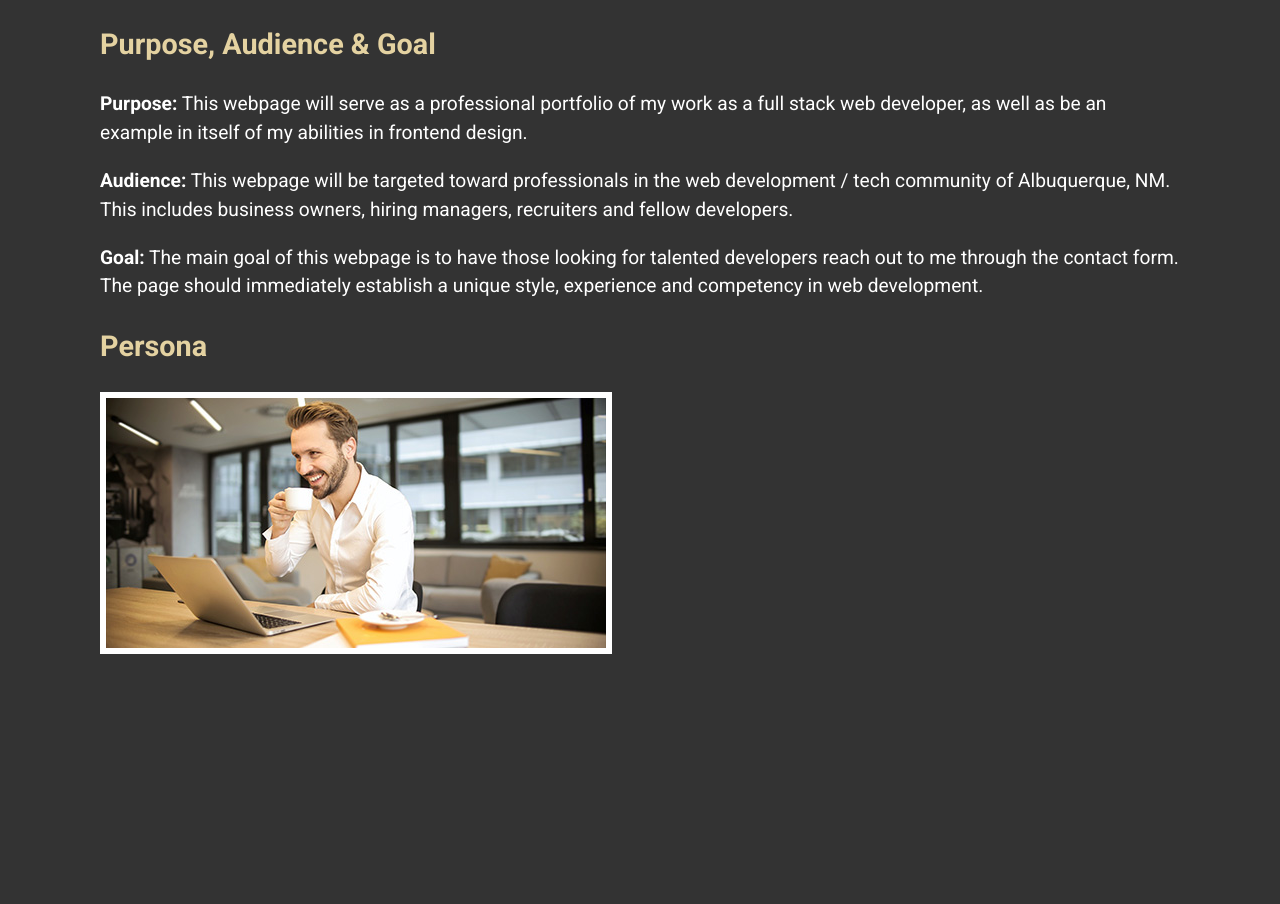
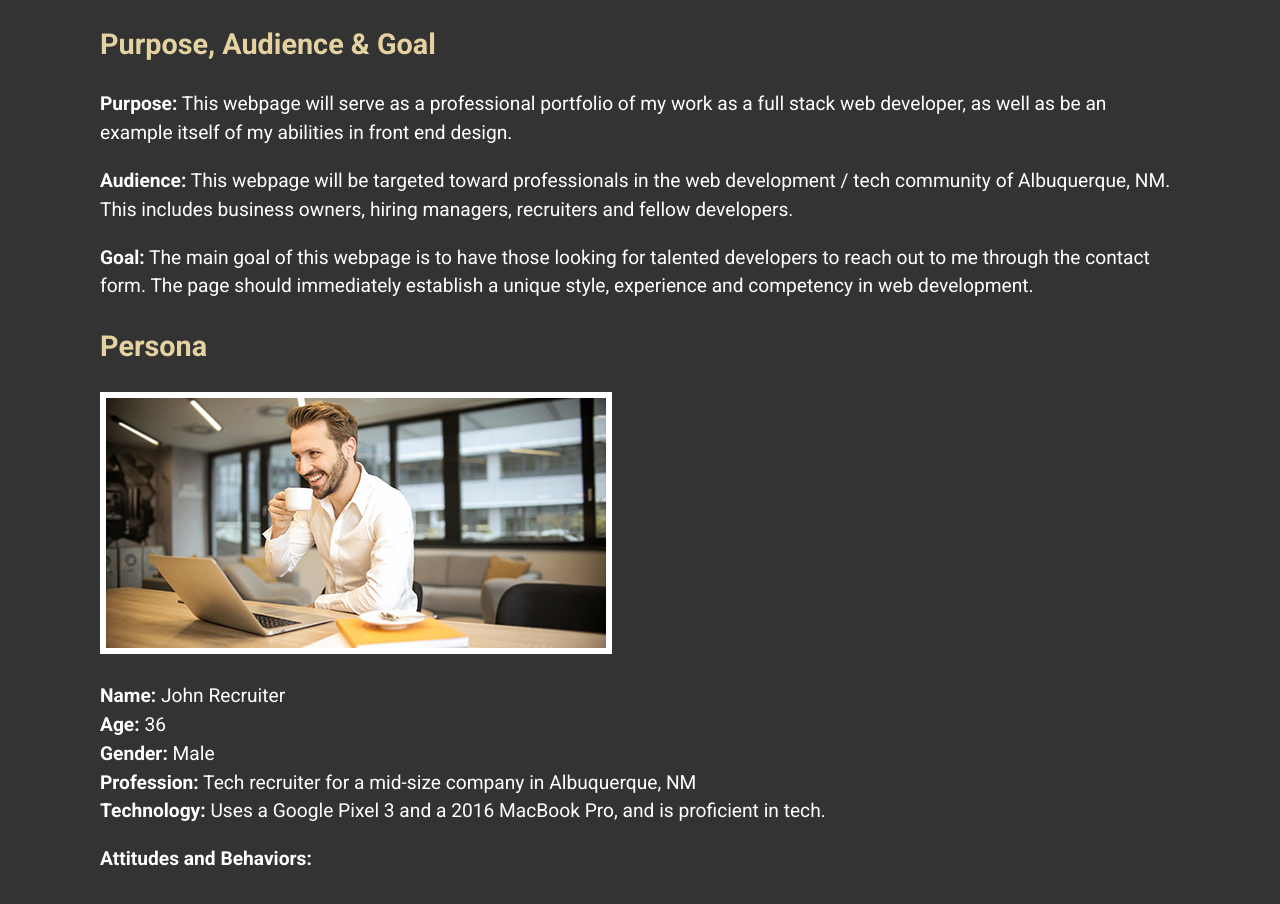
Before and after one commit to keithfunkhouser/pwp-keithfunkhouser, a plain HTML site: page public_html/documentation/milestone-1.html in a window 1280 px wide. Shown: the part 134-1038 px from the top of the page. Before the commit the page ends 845 px from the top, so only its background shows below. Drawn offline with Linux system fonts and the light colour scheme.

Commit message:
Add general information about persona

```diff
--- a/public_html/documentation/milestone-1.html
+++ b/public_html/documentation/milestone-1.html
@@ -12,11 +12,19 @@
     <div class="container">
         <h1>PWP Milestone 1</h1>
         <h2>Purpose, Audience & Goal</h2>
-        <p><strong>Purpose:</strong> This webpage will serve as a professional portfolio of my work as a full stack web developer, as well as be an example in itself of my abilities in frontend design.</p>
+        <p><strong>Purpose:</strong> This webpage will serve as a professional portfolio of my work as a full stack web developer, as well as be an example itself of my abilities in front end design.</p>
         <p><strong>Audience:</strong> This webpage will be targeted toward professionals in the web development / tech community of Albuquerque, NM. This includes business owners, hiring managers, recruiters and fellow developers.</p>
-        <p><strong>Goal:</strong> The main goal of this webpage is to have those looking for talented developers reach out to me through the contact form. The page should immediately establish a unique style, experience and competency in web development.</p>
+        <p><strong>Goal:</strong> The main goal of this webpage is to have those looking for talented developers to reach out to me through the contact form. The page should immediately establish a unique style, experience and competency in web development.</p>
         <h2>Persona</h2>
-        <img src="images/recruiter.jpg" alt="tech recruiter sitting at his desk">
+        <img src="images/recruiter.jpg" alt="tech recruiter at his desk with coffee and laptop">
+        <p>
+            <strong>Name:</strong> John Recruiter<br/>
+            <strong>Age:</strong> 36<br/>
+            <strong>Gender:</strong> Male<br/>
+            <strong>Profession:</strong> Tech recruiter for a mid-size company in Albuquerque, NM<br/>
+            <strong>Technology:</strong> Uses a Google Pixel 3 and a 2016 MacBook Pro, and is proficient in tech.
+        </p>
+        <p><strong>Attitudes and Behaviors:</strong></p>
     </div>
 </body>
 </html>
```
